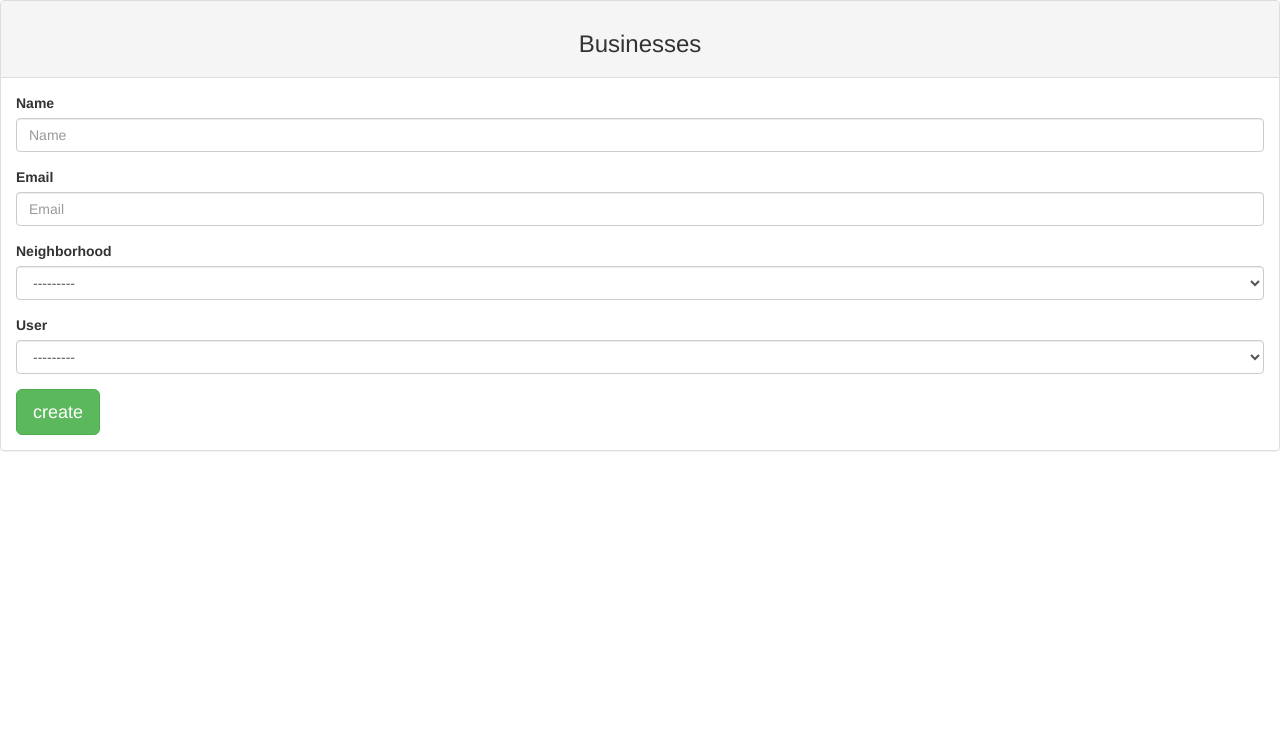
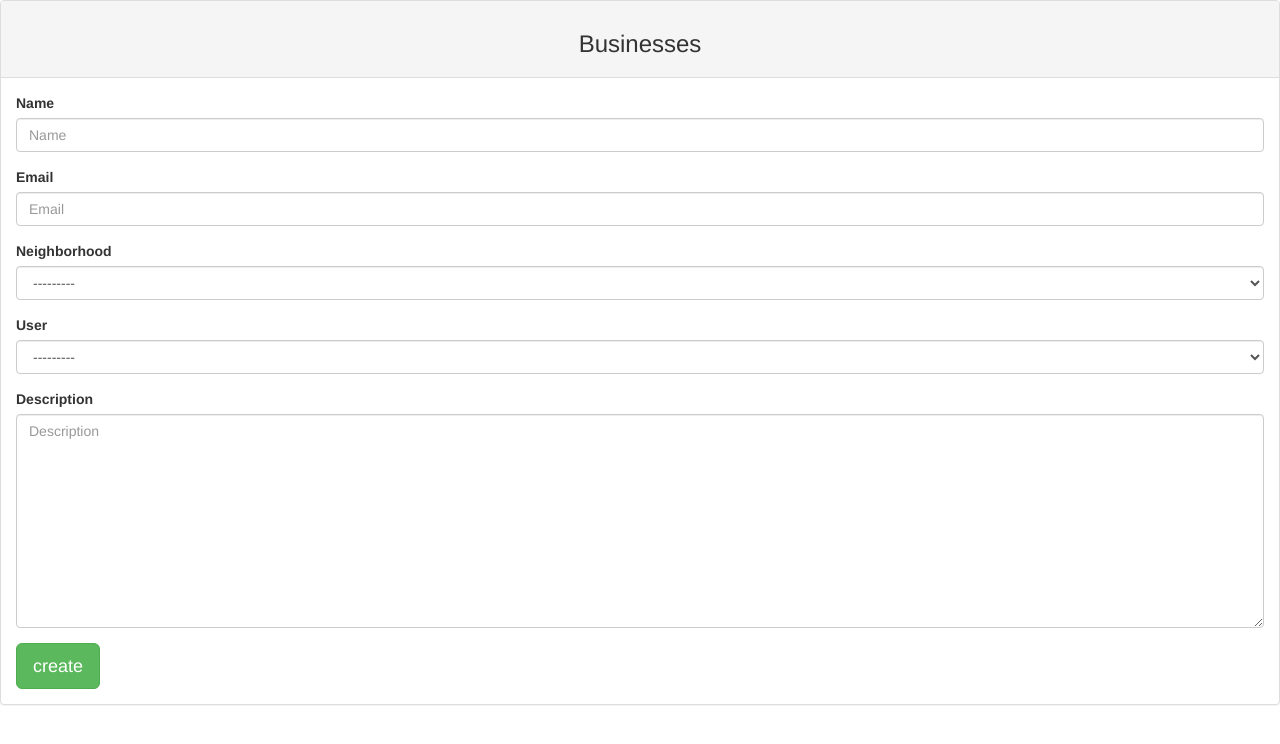
Before and after one commit to DavidNganga/neighborhood-watch, a Django app: page /business/ in a window 1280 px wide. Shown: the top 744 px of the page. Run offline with Django 3.2, Linux system fonts and the light colour scheme; data that the repository does not hold is empty; some libraries are stand-ins or nearby versions.

Commit message:
added a description field in business form

```diff
--- a/neighborhood/watchtower/forms.py
+++ b/neighborhood/watchtower/forms.py
@@ -15,5 +15,5 @@ class NeighborhoodForm(forms.ModelForm):
 class BusinessForm(forms.ModelForm):
     class Meta:
         model = Business
-        fields=['name','email','neighborhood','user']
+        fields=['name','email','neighborhood','user','description']
         exclude =[]
--- a/neighborhood/watchtower/templates/viewbusiness.html
+++ b/neighborhood/watchtower/templates/viewbusiness.html
@@ -12,6 +12,9 @@
         <br>
         <br>
         <p class="ml-2" style="display:inline; white-space:nowrap; font-size:25px;">{{business.email}}</p>
+        <br>
+        <br>
+        <p class="ml-2" style="display:inline; white-space:nowrap; font-size:25px;">{{business.description}}</p>
 </div>
 </div>
 
```
